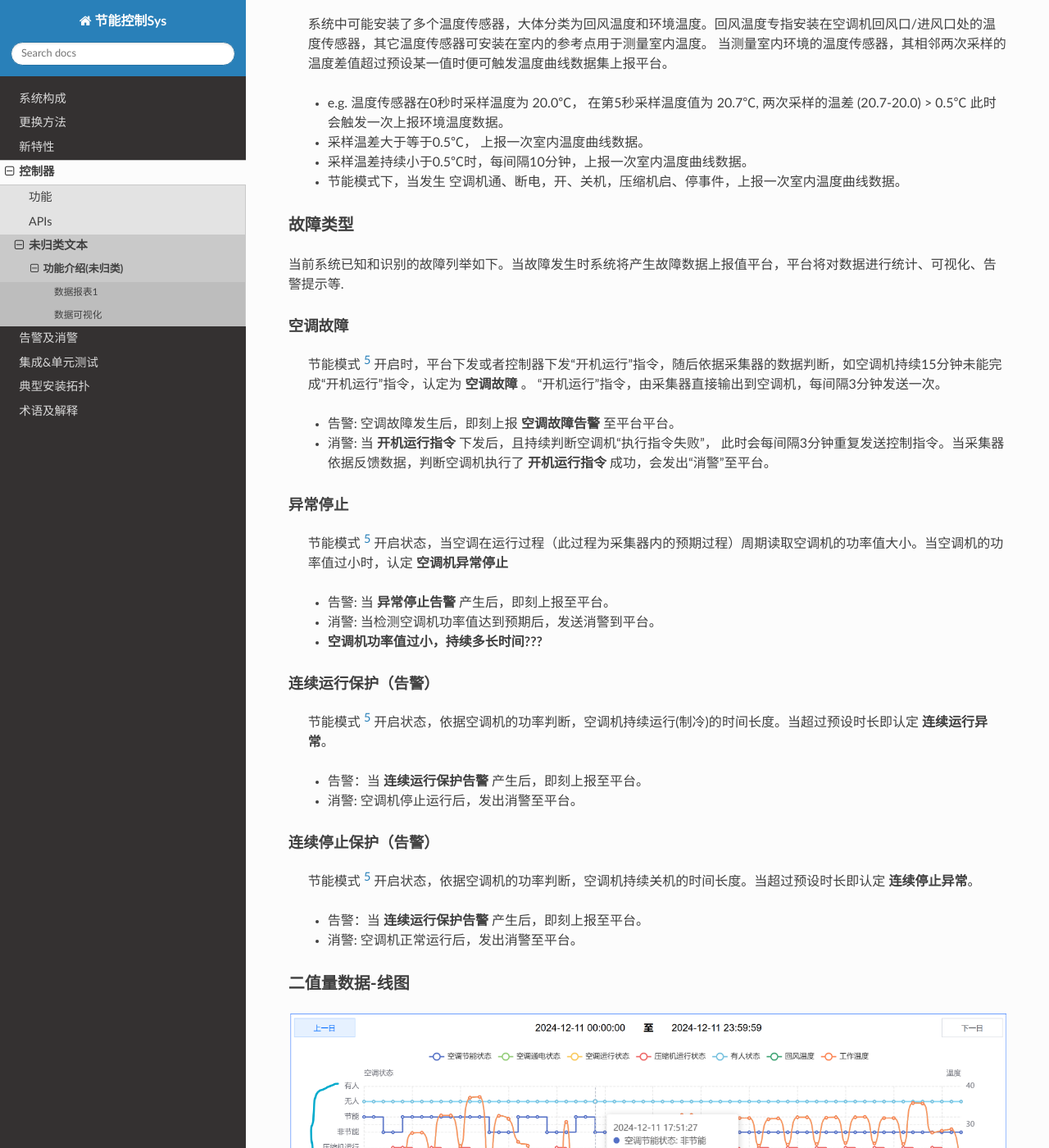
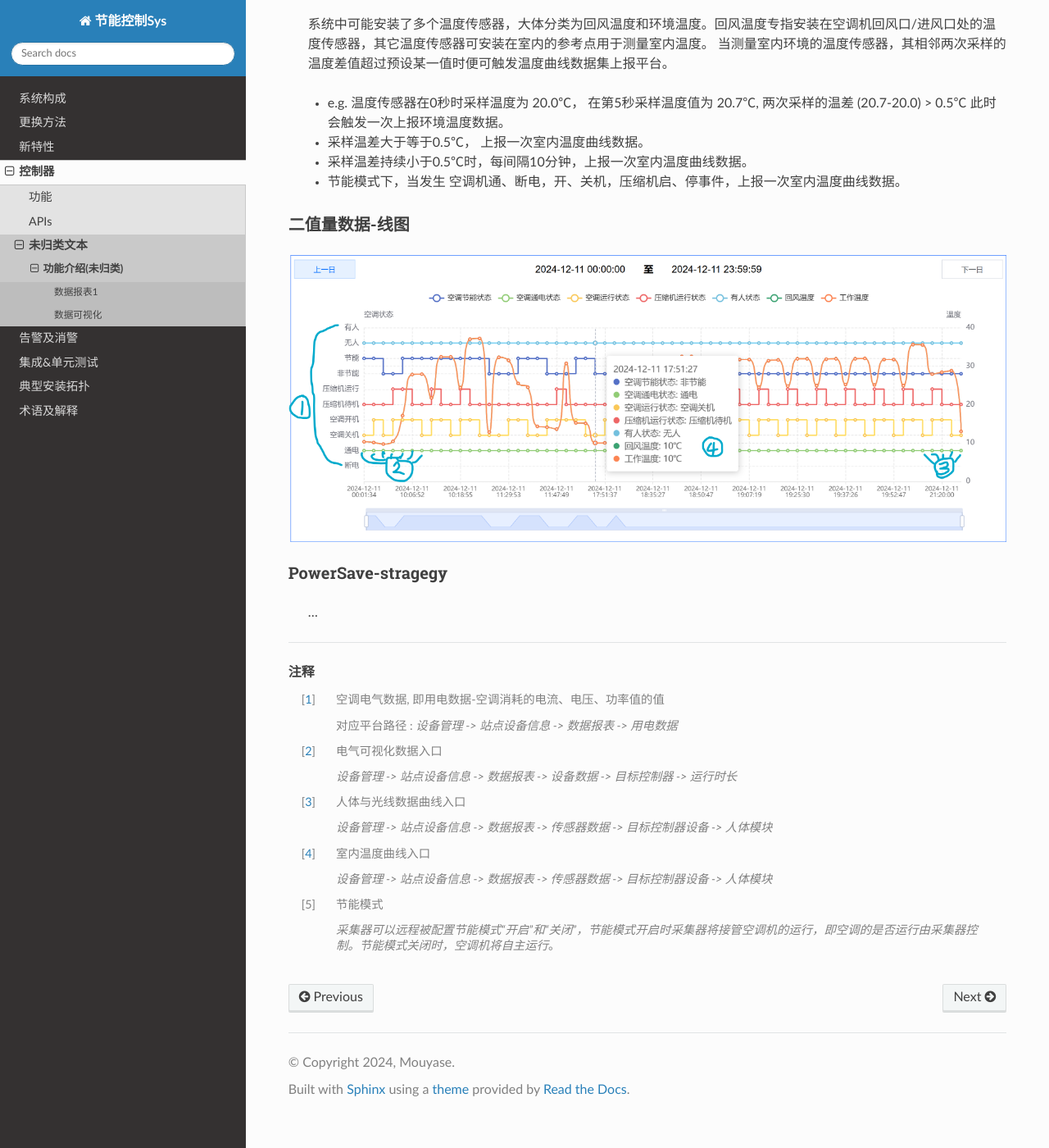
Before and after one commit to Muatrack/ControllerDocs, a Sphinx documentation site: the page built from docs/source/docs/controller/functions/unclassified.rst, in a window 1280 px wide and 1400 px high, scrolled down 2818 px. Shown: the whole window at 82% size. Built offline with Sphinx 7.4.7 and the Read the Docs theme 3.1.0, drawn with Linux system fonts in a browser that asks for light colours; pages that are not in the unit, such as notebooks, are missing from menus.

Commit message:
更新 告警类别的说明

```diff
--- a/docs/source/docs/controller/functions/unclassified.rst
+++ b/docs/source/docs/controller/functions/unclassified.rst
@@ -113,40 +113,6 @@
     * 采样温差持续小于0.5℃时，每间隔10分钟，上报一次室内温度曲线数据。
     * 节能模式下，当发生 空调机通、断电，开、关机，压缩机启、停事件，上报一次室内温度曲线数据。
 
-故障类型
-*************
-当前系统已知和识别的故障列举如下。当故障发生时系统将产生故障数据上报值平台，平台将对数据进行统计、可视化、告警提示等.
-
-
-空调故障
----------------------
-    节能模式 [#节能模式]_ 开启时，平台下发或者控制器下发“开机运行”指令，随后依据采集器的数据判断，如空调机持续15分钟未能完成“开机运行”指令，认定为 **空调故障** 。
-    “开机运行”指令，由采集器直接输出到空调机，每间隔3分钟发送一次。
-
-    * 告警: 空调故障发生后，即刻上报 **空调故障告警** 至平台平台。
-    * 消警: 当 **开机运行指令** 下发后，且持续判断空调机“执行指令失败”， 此时会每间隔3分钟重复发送控制指令。当采集器依据反馈数据，判断空调机执行了 **开机运行指令** 成功，会发出“消警”至平台。
-
-异常停止
----------------------
-    节能模式 [#节能模式]_ 开启状态，当空调在运行过程（此过程为采集器内的预期过程）周期读取空调机的功率值大小。当空调机的功率值过小时，认定 **空调机异常停止**
-
-    * 告警: 当 **异常停止告警** 产生后，即刻上报至平台。
-    * 消警: 当检测空调机功率值达到预期后，发送消警到平台。
-    * **空调机功率值过小，持续多长时间???**
-
-连续运行保护（告警）
----------------------
-    节能模式 [#节能模式]_ 开启状态，依据空调机的功率判断，空调机持续运行(制冷)的时间长度。当超过预设时长即认定 **连续运行异常**。
-
-    * 告警：当 **连续运行保护告警** 产生后，即刻上报至平台。
-    * 消警: 空调机停止运行后，发出消警至平台。
-
-连续停止保护（告警）
----------------------
-    节能模式 [#节能模式]_ 开启状态，依据空调机的功率判断，空调机持续关机的时间长度。当超过预设时长即认定 **连续停止异常**。
-
-    * 告警：当 **连续运行保护告警** 产生后，即刻上报至平台。
-    * 消警: 空调机正常运行后，发出消警至平台。
 
 二值量数据-线图
 *****************
```
Also changed, not shown: docs/source/docs/alerts.rst (+36 -4 lines).
